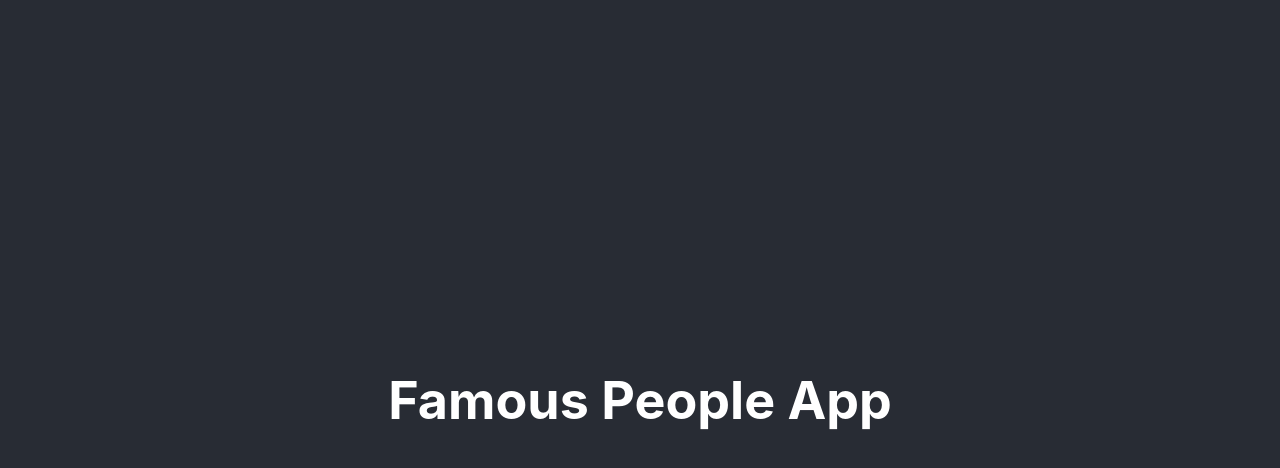
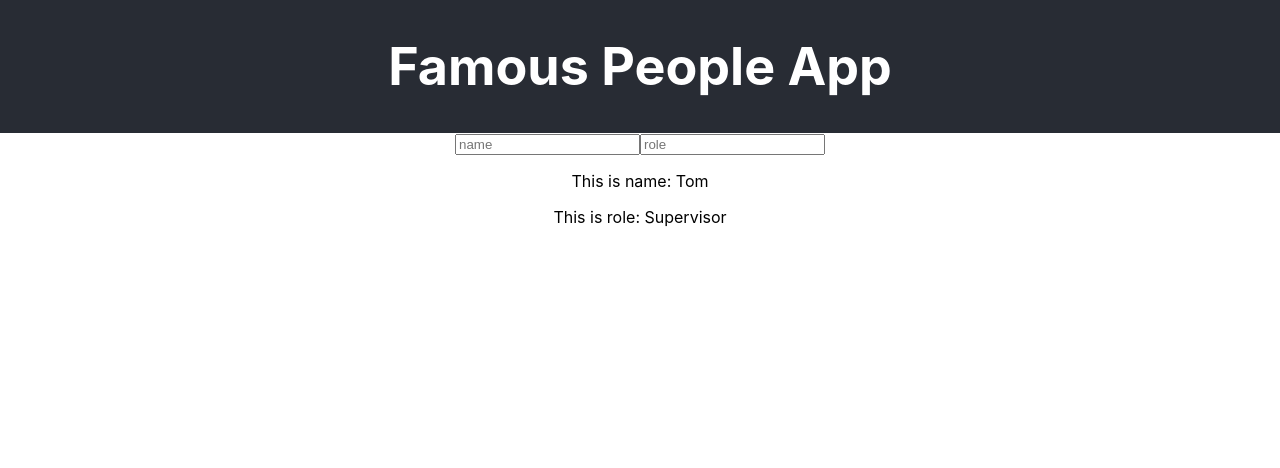
Before and after one commit to ntxooyaj89/zaurak-react-famous-people, a React (Create React App) app: page / in a window 1280 px wide. Shown: the top 468 px of the page. Built offline with nearby package versions, Linux system fonts and the light colour scheme.

Commit message:
add inputs and set the state.

```diff
--- a/src/App.css
+++ b/src/App.css
@@ -9,7 +9,7 @@
 
 .App-header {
   background-color: #282c34;
-  min-height: 100vh;
+  min-height: 20px;
   display: flex;
   flex-direction: column;
   align-items: center;
--- a/src/App.js
+++ b/src/App.js
@@ -1,6 +1,7 @@
 import React, { Component } from 'react';
 import './App.css';
 import Header from './components/header';
+import FamousPerson from './components/FamousPerson'
 
 
 class App extends Component {
@@ -8,6 +9,7 @@ class App extends Component {
     return (
       <div className="App">
       <Header />
+      <FamousPerson />
 
       </div>
     );
--- /dev/null
+++ b/src/components/FamousPerson.js
@@ -0,0 +1,64 @@
+import React, { Component } from 'react';
+
+class FamousPerson extends Component {
+
+    // Called when the component is created
+    constructor() {
+        // super help start up the components
+        // super will only be used if we extends Components
+        super();
+
+        // if state changes it trigger another re-render
+        this.state = { name: 'Tom', role: 'Supervisor' }; // Luke isn't being used...
+    }
+
+    handleName = (event) => {
+        console.log(event.target.value);
+
+        // state only happens once if re-used you'll have to setState...
+        //this will set the state
+        this.setState({
+            // event.target is the input field
+           name: event.target.value
+
+            //role: event.target.value
+        });
+
+
+    }
+
+    handleRole = (event) => {
+        console.log(event.target.value);
+
+        this.setState({
+            // event.target is the input field
+
+           role: event.target.value
+
+        });
+
+
+    }
+
+
+
+    render(){
+        return(
+            <div>
+                <input onChange = {this.handleName}
+                       type="text" placeholder= "name" />
+
+                <input onChange = {this.handleRole}
+                       type="text" placeholder="role" />
+
+            <br />
+            <p>This is name: {this.state.name}</p>
+            <p>This is role: {this.state.role}</p>
+
+            </div>
+        )
+    }
+}
+
+
+export default FamousPerson;
```
